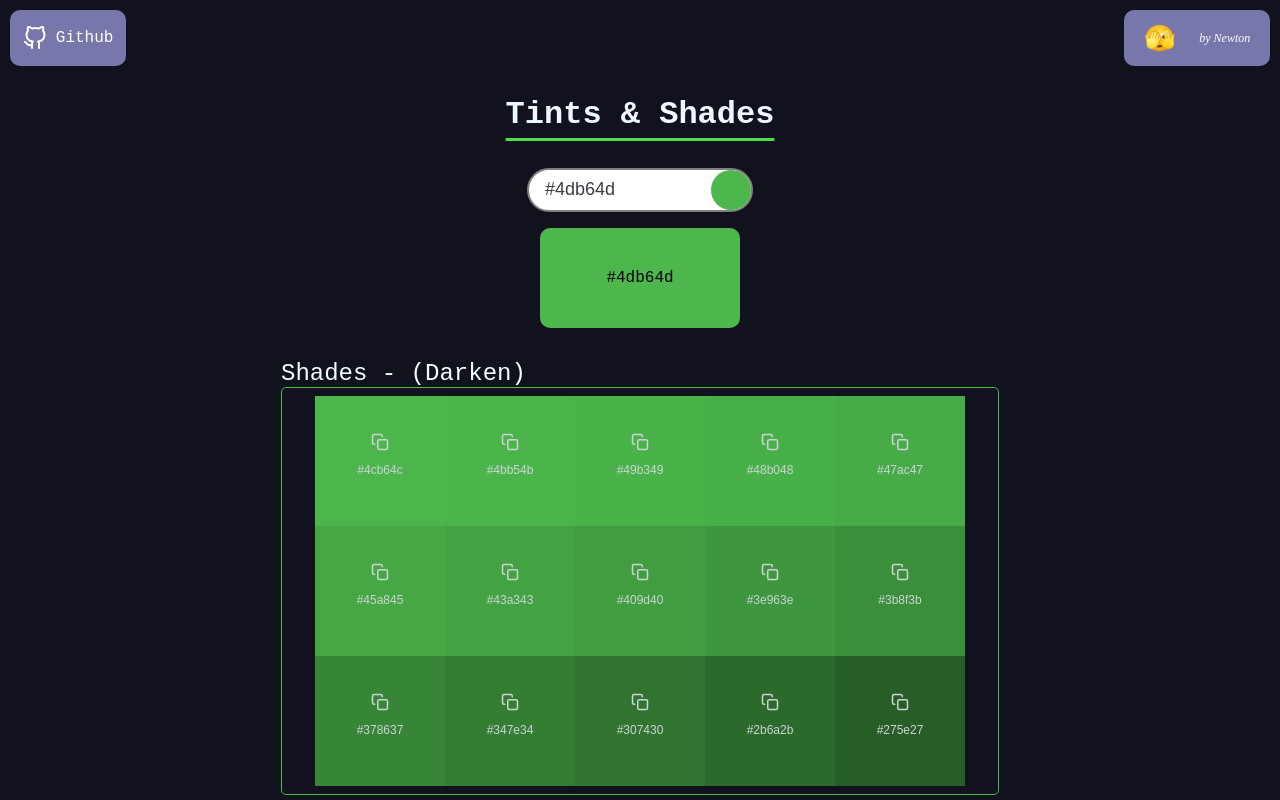
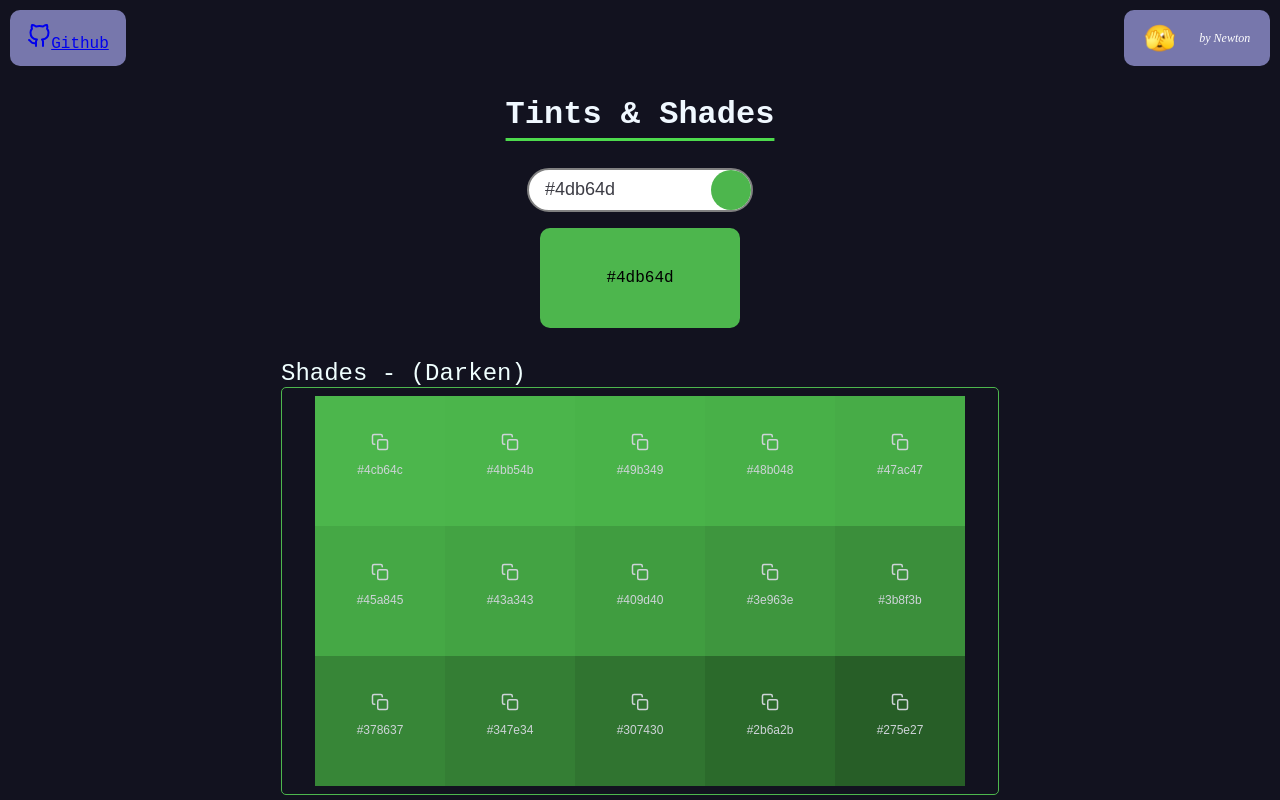
Before and after one commit to Newton-Nganga/tints-and-shades, a React (Create React App) app: page / in a window 1280 px wide. Shown: the top 800 px of the page. Built offline with nearby package versions, Linux system fonts and the light colour scheme; the HTML template or start-up script is replaced by a standard one.

Commit message:
First deployment of tints and shades color tool

```diff
--- a/src/App.js
+++ b/src/App.js
@@ -100,7 +100,7 @@ function App() {
           })}
         </div>
       </div>
-      <div className="git-repo"><FiGithub/>Github</div>
+      <div className="git-repo"><a href="https://github.com/Newton-Nganga/tints-and-shades.git"><FiGithub/>Github</a></div>
       <div className="brandy"><span>🫣</span> by Newton</div>
     </section>
   );
--- a/src/index.css
+++ b/src/index.css
@@ -124,7 +124,7 @@ opacity: 0;
   border-radius: 10px;
 }
 
-.git-repo>svg{
+.git-repo>a>svg{
   font-size: 1.5rem;
 }
 .brandy{
```
